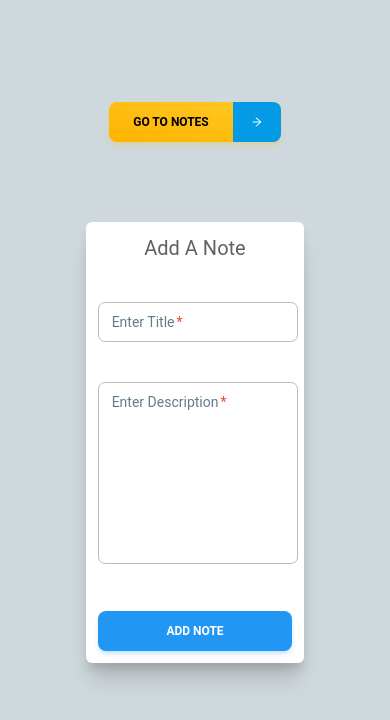
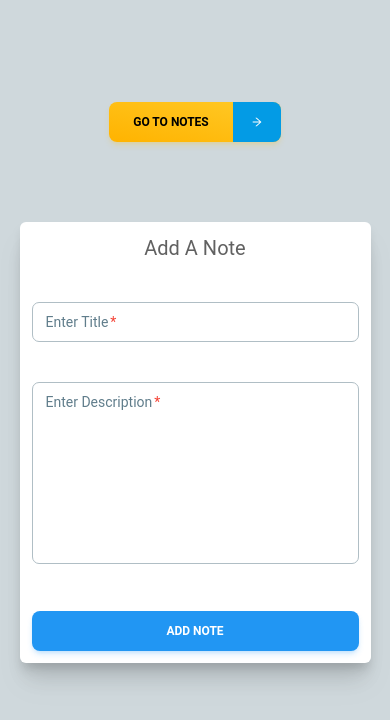
Before and after one commit to pankajktech/notes-app, a React (Vite) app: page / in a window 390 px wide. Shown: the top 720 px of the page. Built offline with nearby package versions, Linux system fonts and the light colour scheme.

Commit message:
Fixed Responsiveness

```diff
--- a/src/Components/NewNotes.jsx
+++ b/src/Components/NewNotes.jsx
@@ -51,7 +51,7 @@ const NewNotes = () => {
         initial={{ opacity: 0, y: 20 }}
         animate={{ opacity: 1, y: 0 }}
         transition={{ duration: 0.5 }}
-        className="flex flex-col justify-center items-center"
+        className="w-full flex flex-col justify-center items-center"
       >
         <Card className=" w-[90%] lg:w-[450px] bg-white drop-shadow-xl shadow-xl flex justify-center flex-col p-3  md:p-10 rounded-md">
           <h1 className="text-xl mb-5 text-center w-full">Add A Note</h1>
--- a/src/Components/ShowNotes.jsx
+++ b/src/Components/ShowNotes.jsx
@@ -102,9 +102,9 @@ const ShowNotes = () => {
                 <Dialog
                   open={isDialogOpen}
                   onClose={() => setIsDialogOpen(false)}
-                  className="bg-transparent shadow-none"
+                  className="bg-transparent shadow-none flex justify-center items-center"
                 >
-                  <Card className="mx-auto w-full max-w-[30rem]">
+                  <Card className="mx-auto w-[95vh] md:w-[30rem]">
                     <div className="flex justify-center my-2">
                       <Typography variant="h5">Edit Note</Typography>
                     </div>
```
